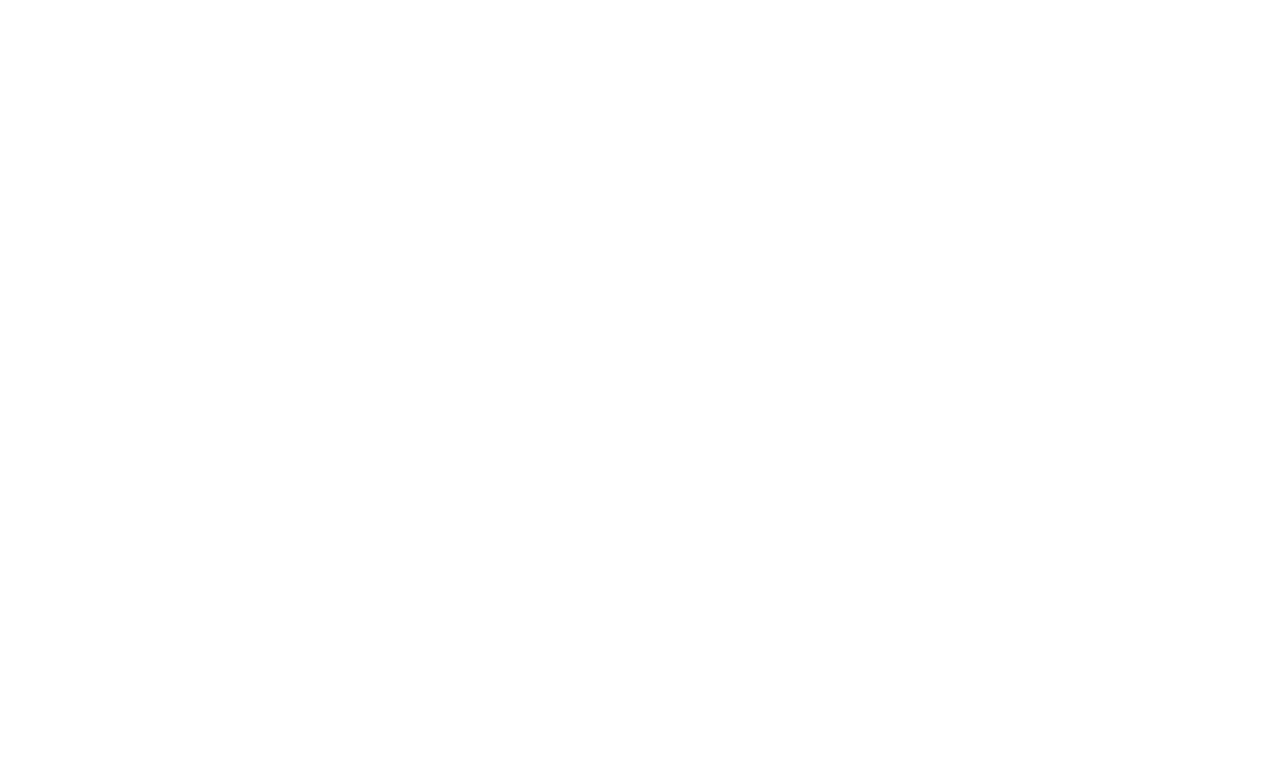
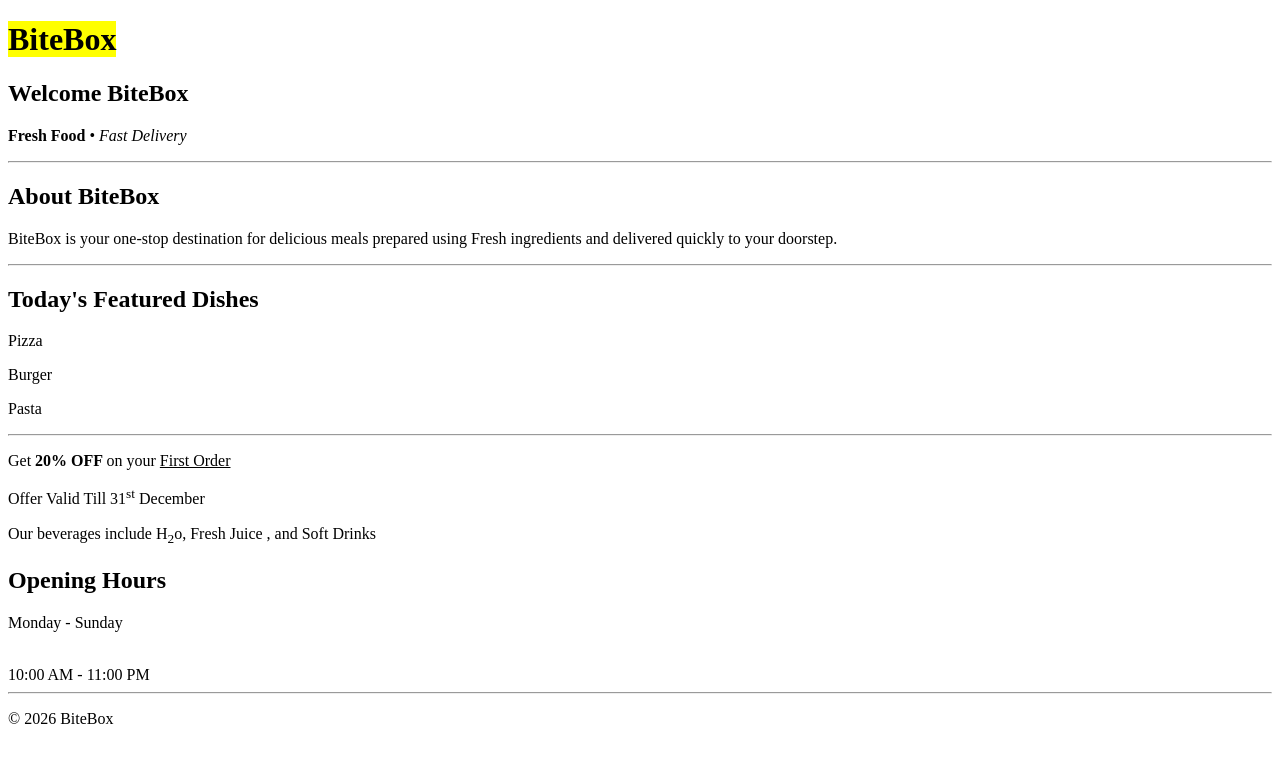
Before and after one commit to vashu34/Bitboxy, a plain HTML site: page index.html in a window 1280 px wide. Drawn offline with Linux system fonts and the light colour scheme.

Commit message:
code write

```diff
--- a/index.html
+++ b/index.html
@@ -1,11 +1,41 @@
 <!DOCTYPE html>
 <html lang="en">
+
 <head>
     <meta charset="UTF-8">
     <meta name="viewport" content="width=device-width, initial-scale=1.0">
-    <title>Document</title>
+    <title>BiteBox</title>
 </head>
+
 <body>
+    <!-- Restaurant Name -->
+    <h1><mark>BiteBox</mark></h1>
+    <!-- Welcome Section -->
+    <h2>Welcome BiteBox</h2>
+    <p> <strong>Fresh Food</strong> &bull;
+        <em>Fast Delivery</em>
+    </p>
+    <hr>
+    <!-- About Section -->
+    <h2>About BiteBox</h2>
+    <p>BiteBox is your one-stop destination for delicious meals prepared using Fresh ingredients and
+        delivered quickly to your doorstep.
+    </p>
+    <hr>
+    <h2>Today's Featured Dishes</h2>
+    <p>Pizza</p>
+    <p>Burger</p>
+    <p>Pasta</p>
+    <hr>
+    <p>Get <b>20% OFF </b> on your <u>First Order</u> </p>
+    <p>Offer Valid Till 31<sup>st</sup> December</p>
+    <p>Our beverages include H<sub>2</sub>o, Fresh Juice , and Soft Drinks</p>
+    <h2>Opening Hours</h2>
+    <p>Monday - Sunday</p>
+    <br>
+    10:00 AM - 11:00 PM
+    <hr>
+    <p>&copy; 2026 BiteBox</p>
+</body>
 
-</body>
 </html>
```
